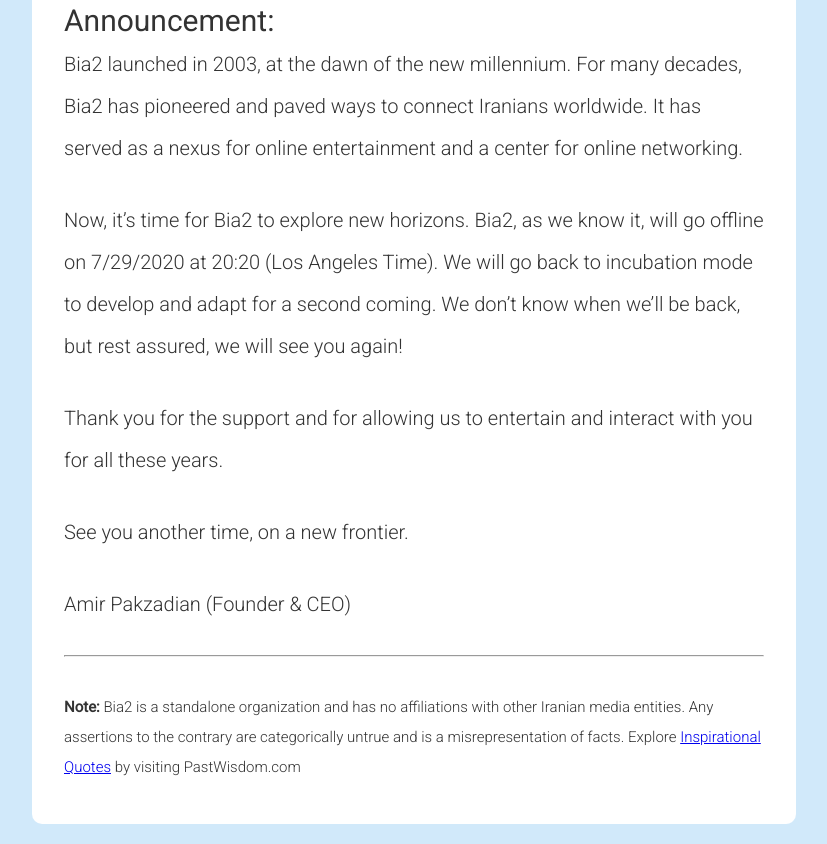
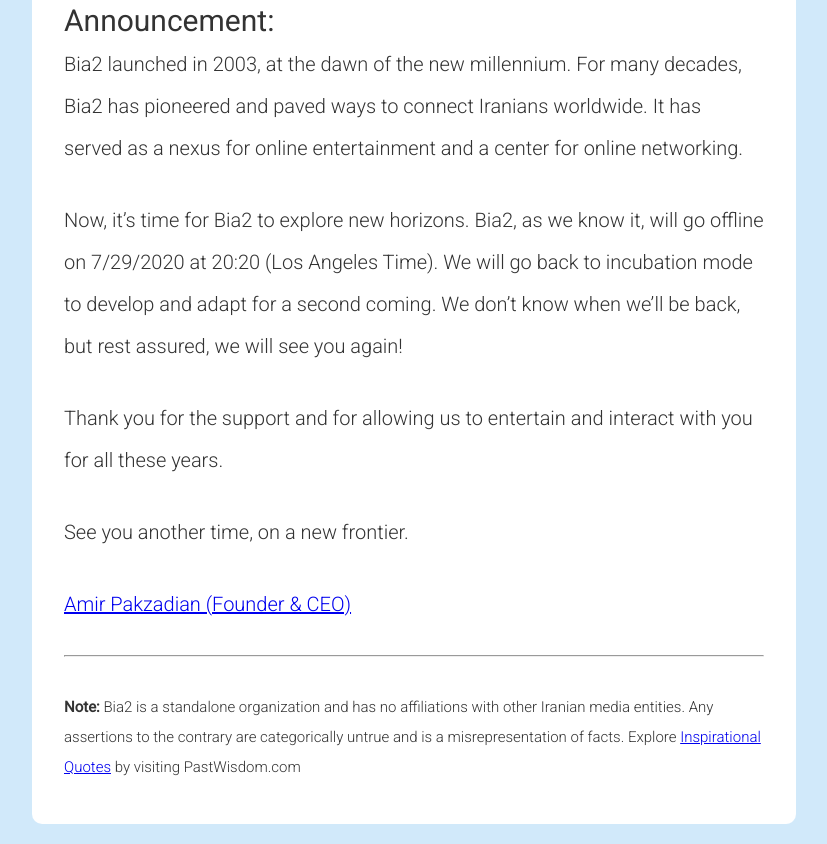
Before and after one commit to amirpak/bia2brb, a plain HTML site: page index.html in a window 1280 px wide. Shown: the part 608-1452 px from the top of the page, without its empty margins (226-1053 px from the left). Drawn offline with Linux system fonts and the light colour scheme.

Commit message:
Update index.html

```diff
--- a/index.html
+++ b/index.html
@@ -75,7 +75,7 @@
 <p>Now, it’s time for Bia2 to explore new horizons. Bia2, as we know it, will go offline on 7/29/2020 at 20:20 (Los Angeles Time). We will go back to incubation mode to develop and adapt for a second coming. We don’t know when we’ll be back, but rest assured, we will see you again!</p>
 <p>Thank you for the support and for allowing us to entertain and interact with you for all these years.</p>
 <p>See you another time, on a new frontier.</p>
-<p>Amir Pakzadian (Founder & CEO)</p>
+<p><a href="https://www.linkedin.com/in/amirpakzadian/" rel="noopener" target="_blank">Amir Pakzadian (Founder & CEO)</a></p>
 <hr>
 <p style="font-size: 15px; line-height: 30px; padding-top: 20px; margin-bottom: 0px;"><span style="font-weight: bold;"">Note:</span> Bia2 is a standalone organization and has no affiliations with other Iranian media entities. Any assertions to the contrary are categorically untrue and is a misrepresentation of facts.
 	Explore <a href="https://pastwisdom.com" title="Explore Inspirational Quotes" rel="noopener" target="_blank">Inspirational Quotes</a> by visiting PastWisdom.com
```
